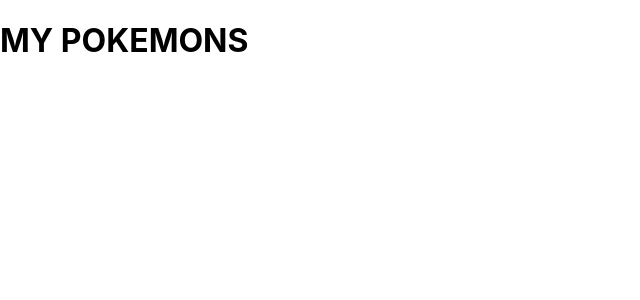
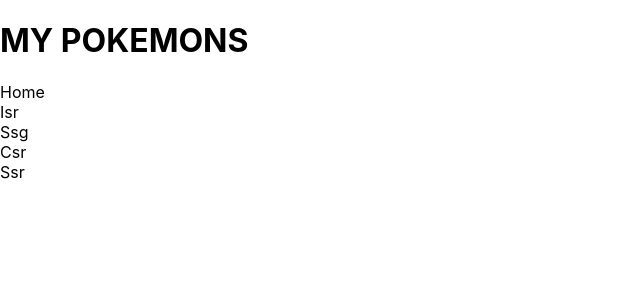
Before and after one commit to osussj/nextpokemon, a Next.js app: page / in a window 1280 px wide. Shown: the top 300 px of the page, without its empty margins (0-640 px from the left). Built offline with nearby package versions, Linux system fonts and the light colour scheme.

Commit message:
Added navigation in isr

```diff
--- a/pages/index.js
+++ b/pages/index.js
@@ -1,3 +1,36 @@
+import Link from "next/link";
+
 export default function Home() {
-  return <h1>MY POKEMONS</h1>;
+  return (
+    <>
+      <h1>MY POKEMONS</h1>
+      <nav>
+        <div>
+          <Link href="/home">
+            <a>Home</a>
+          </Link>
+        </div>
+        <div>
+          <Link href="/mypokemons/isr">
+            <a>Isr</a>
+          </Link>
+        </div>
+        <div>
+          <Link href="/mypokemons/ssg">
+            <a>Ssg</a>
+          </Link>
+        </div>
+        <div>
+          <Link href="/pokemons/">
+            <a>Csr</a>
+          </Link>
+        </div>
+        <div>
+          <Link href="/mypokemons/ssr">
+            <a>Ssr</a>
+          </Link>
+        </div>
+      </nav>
+    </>
+  );
 }
--- a/pages/mypokemons/isr/index.js
+++ b/pages/mypokemons/isr/index.js
@@ -6,7 +6,7 @@
       {pokemons &&
         pokemons.map((pokemon) => (
           <div key={pokemon.id}>
-            <Link href={`isr/${pokemon.id}`}>
+            <Link href={`/mypokemons/isr/${pokemon.id}`}>
               <a>{pokemon.name}</a>
             </Link>
           </div>
--- a/pages/pokemons/index.js
+++ b/pages/pokemons/index.js
@@ -16,9 +16,7 @@
       <h2>Pokemons super trendies</h2>
       <ul>
         {pokemons &&
-          pokemons.map((pokemon) => (
-            <li key={pokemon.name}>Name: {pokemon.name}</li>
-          ))}
+          pokemons.map((pokemon) => <li key={pokemon.name}>{pokemon.name}</li>)}
       </ul>
     </>
   );
```
